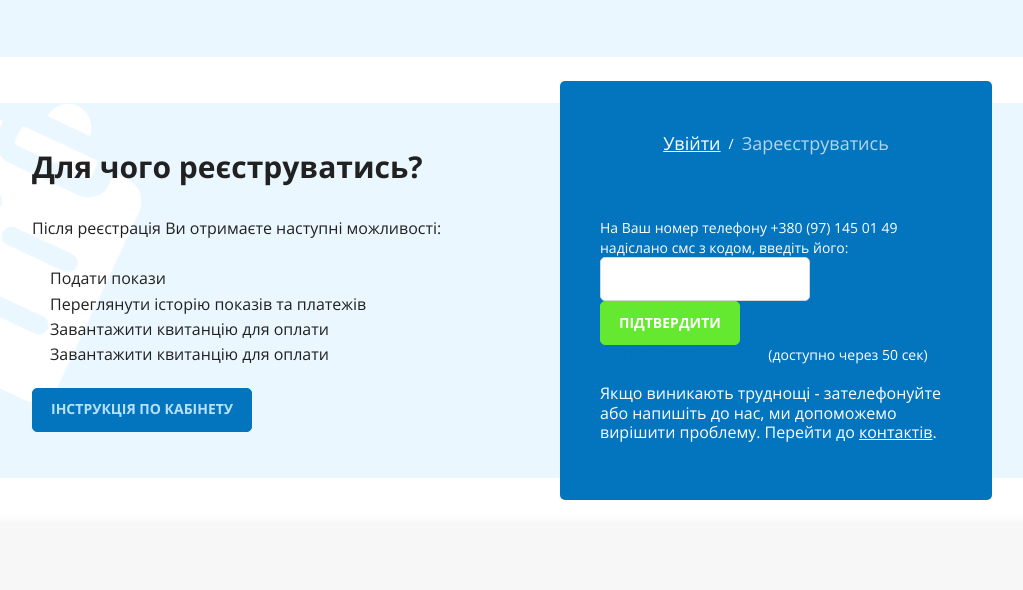
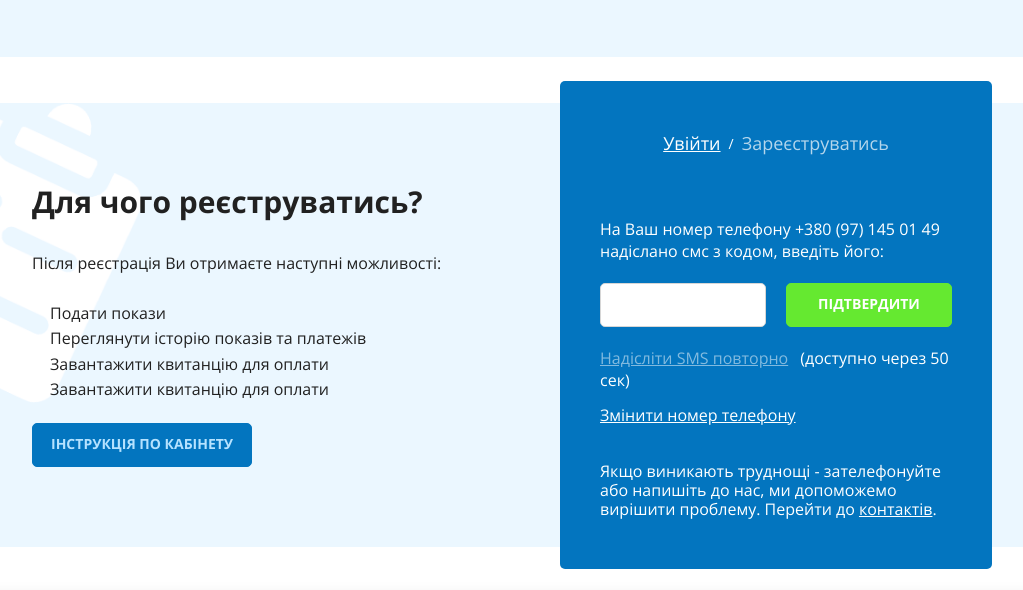
Before and after one commit to freeivanzw/vodocanal, a website: page src/index.html in a window 1280 px wide. Shown: the part 799-1389 px from the top of the page, without its empty margins (128-1151 px from the left). Drawn offline with Linux system fonts and the light colour scheme.

Commit message:
start page finish

```diff
--- a/src/css/sass/components/footer/_footer-adaptive.scss
+++ b/src/css/sass/components/footer/_footer-adaptive.scss
@@ -71,4 +71,19 @@
     .footer_content::before {
         border-radius: var(--elem-border-radius);
     }
+
+    .footer_content::after {
+        content: "";
+        display: block;
+        width: 220px;
+        height: 220px;
+        position: absolute;
+        bottom: 0;
+        left: calc(50% - 640px);
+        background-image: url(../images/footer-bg.png);
+        background-size: contain;
+        background-repeat: no-repeat;
+        background-position: 0 0;
+        z-index: -1;
+    }
 }
--- a/src/css/sass/components/register-form/_register-form.scss
+++ b/src/css/sass/components/register-form/_register-form.scss
@@ -66,8 +66,13 @@
     transition: 0.3s;
 }
 
+.toggle_variants a:hover {
+    opacity: 1;
+}
+
 .toggle_variants a.active {
     text-decoration: underline;
+    cursor: unset;
     opacity: 1;
 }
 
@@ -114,3 +119,49 @@
 .register_error a {
     color: var(--text-contrast);
 }
+
+.register_sms {
+    display: flex;
+    flex-direction: column;
+    margin-bottom: 36px;
+}
+
+.register_sms-title {
+    font-size: 16px;
+    margin-bottom: 20px;
+}
+
+.register_sms-box {
+    display: grid;
+    grid-template-columns: 1fr 1fr;
+    grid-gap: 20px;
+    margin-bottom: 20px;
+}
+
+.register_sms-box input {
+    min-width: 1px;
+}
+
+.register_sms-box .btn {
+    width: 100%;
+}
+
+.resend_sms {
+    font-size: 16px;
+    margin-bottom: 12px;
+}
+
+.resend_sms a {
+    color: var(--text-contrast);
+    margin-right: 8px;
+}
+
+.resend_sms a.disabled {
+    opacity: 0.5;
+    pointer-events: none;
+}
+
+.change_pass {
+    font-size: 16px;
+    color: var(--text-contrast);
+}
```
Also changed, not shown: src/css/adaptive.css, src/css/main.css, src/images/footer-bg.png (added).
